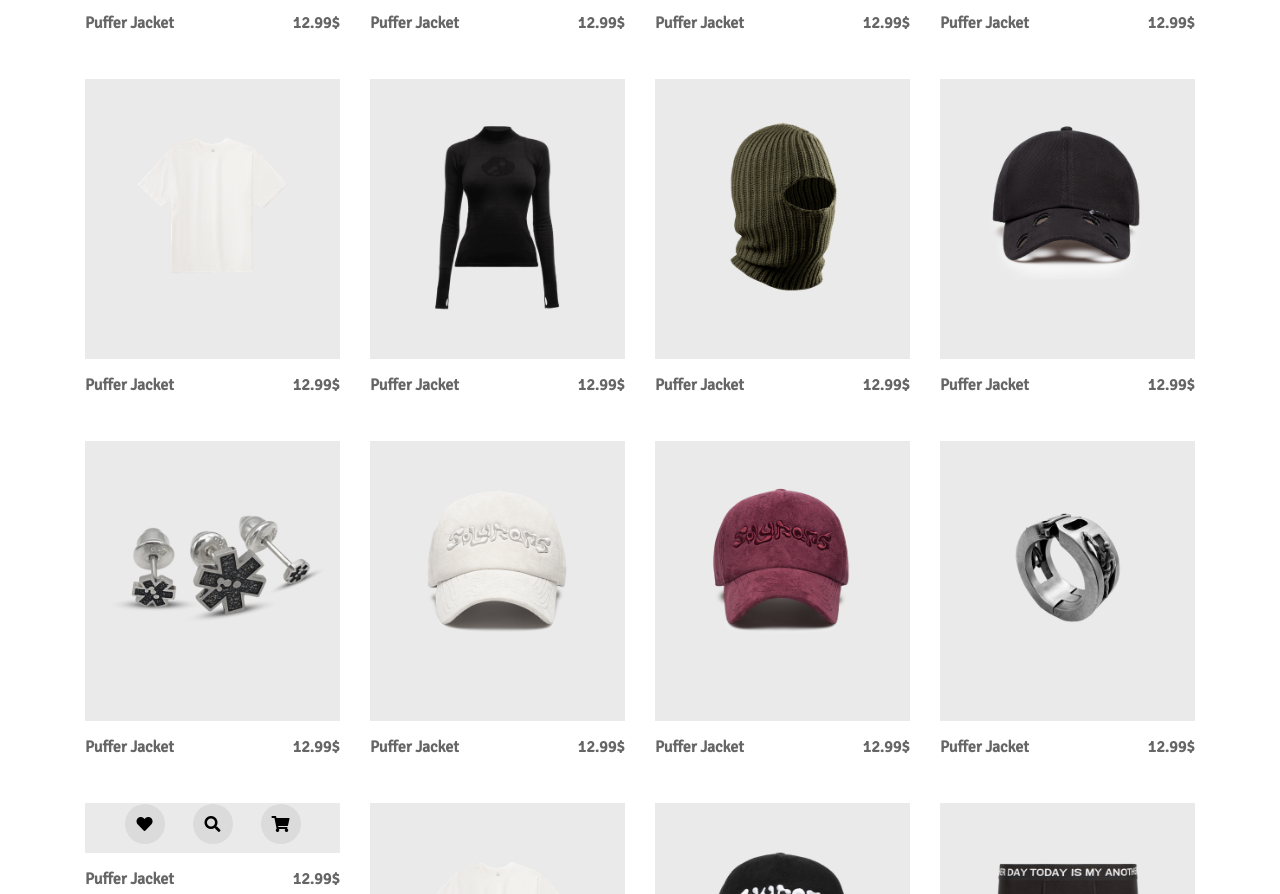
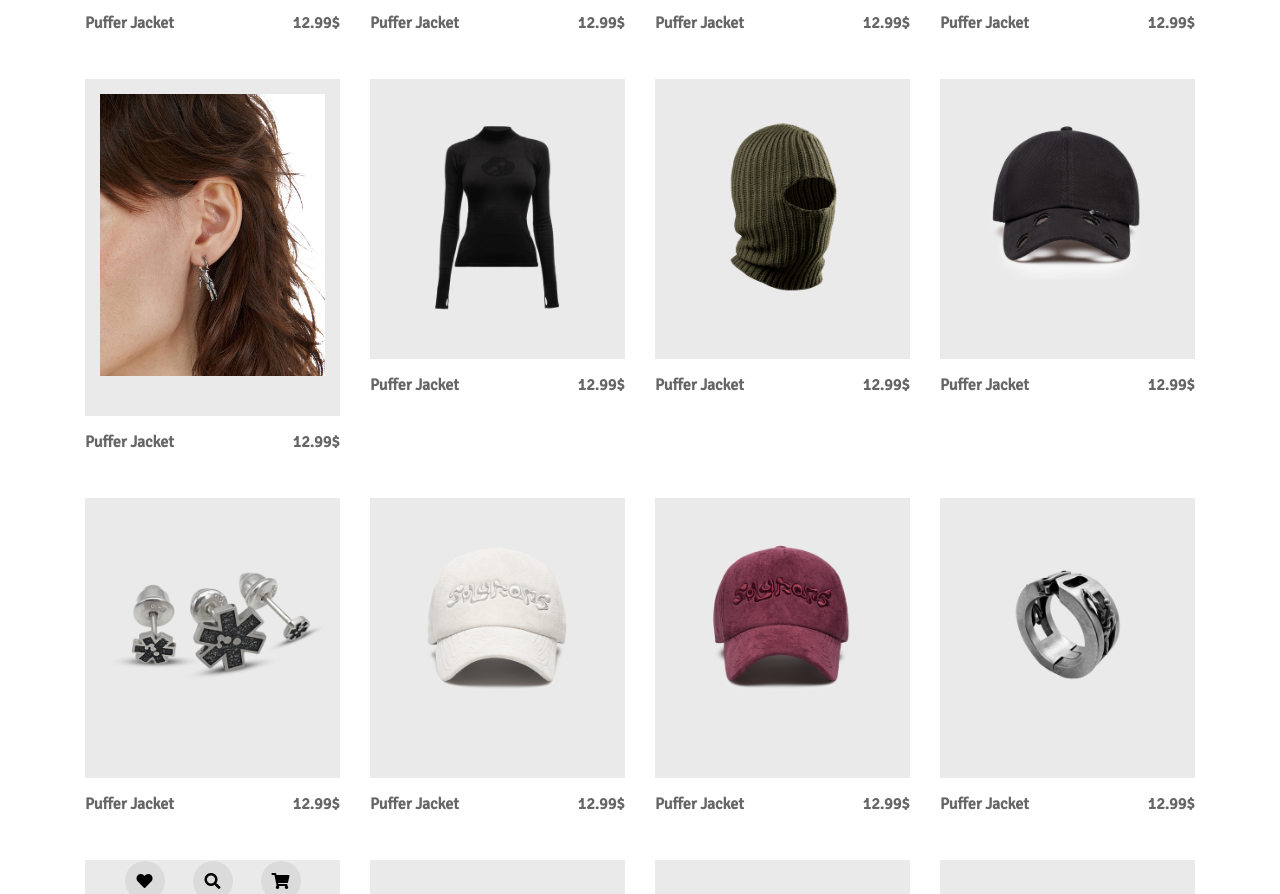
Before and after one commit to haminhnhat2106/bng4, a plain HTML site: page index.html in a window 1280 px wide. Shown: the part 1143-2037 px from the top of the page. Drawn offline with Linux system fonts and the light colour scheme.

Commit message:
Update index.html

```diff
--- a/index.html
+++ b/index.html
@@ -192,7 +192,7 @@
 
 			<div class="col-3 ">
 			<div class="vien">
-			<img src="img/_SADDLE_ t-shirt white.png" alt="" class="img-100">&nbsp; &nbsp;
+			<img src="img/‘NIKTO’ earring (1).jpg" alt="" class="img-100">&nbsp; &nbsp;
 			<div class="icon">
 
 			  <a href="#"><i class="fas fa-heart"></i></a>
```
